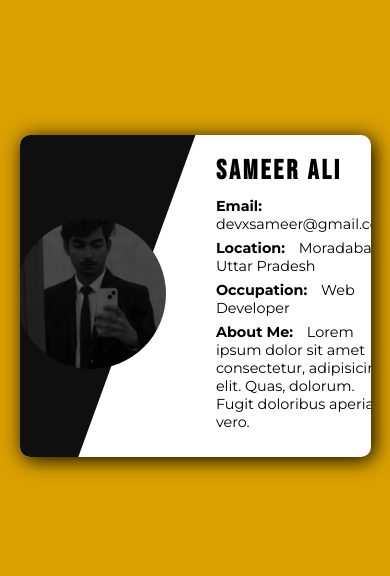
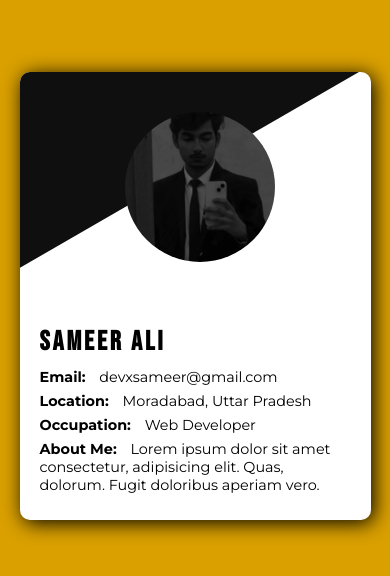
Before and after one commit to devxsameer/basic-projects, a plain HTML site: page Project2/index.html in a window 390 px wide. Shown: the part 126-702 px from the top of the page. Drawn offline with Linux system fonts and the light colour scheme.

Commit message:
Made Project 2 Responsive

```diff
--- a/Project2/style.css
+++ b/Project2/style.css
@@ -64,3 +64,12 @@
   font-weight: 700;
   margin-right: 10px;
 }
+@media only screen and (max-width: 600px) {
+  .card {
+    flex-direction: column;
+  }
+  .card::before {
+    transform: rotate(60deg);
+    top: -250px;
+  }
+}
```
